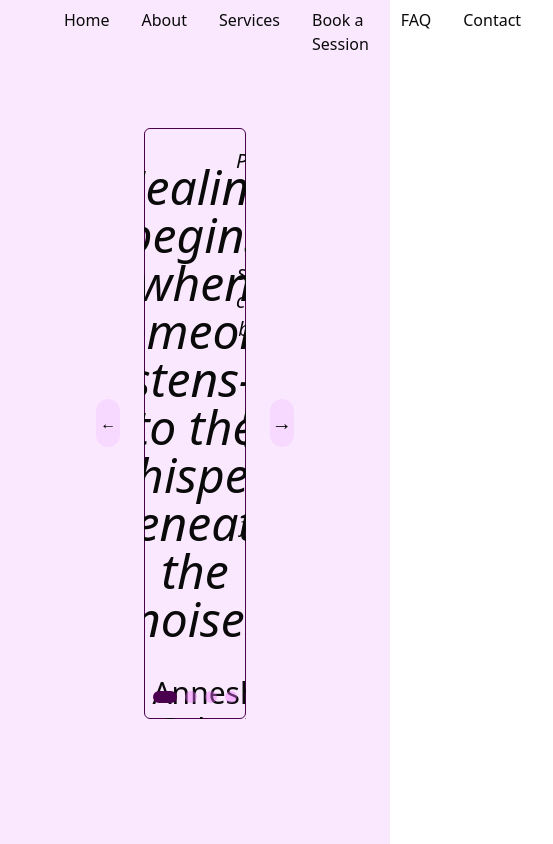
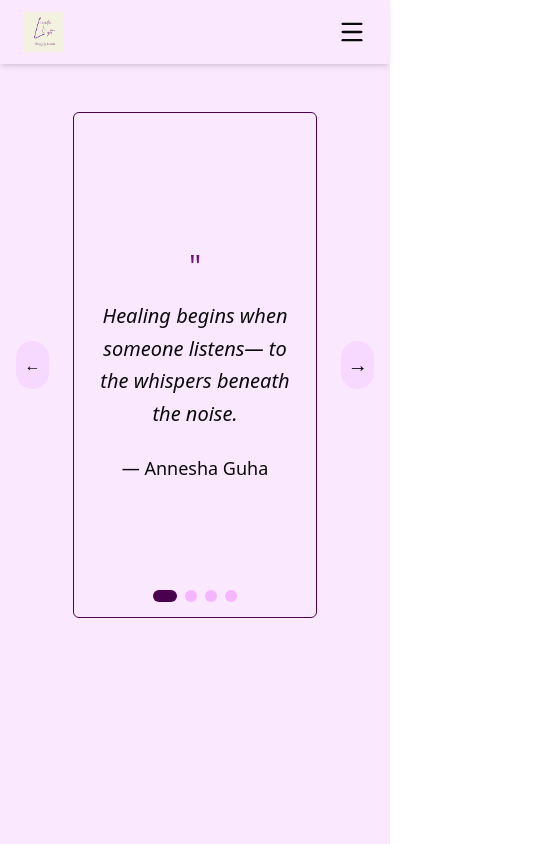
Before and after one commit to Aryanr64x/agwebsite, a Next.js app: page / in a window 390 px wide. Shown: the top 844 px of the page, 553 px wide, since content can reach past the window. Built offline with nearby package versions, Linux system fonts and the light colour scheme.

Commit message:
added welcome and about

```diff
--- a/components/About.tsx
+++ b/components/About.tsx
@@ -3,7 +3,7 @@ import Image from "next/image";
 
 export default function About() {
   return (
-    <section className="py-16 ">
+    <section className="py-16" id="about">
       <div className="max-w-6xl mx-auto px-6">
         <div className="text-center mb-12">
           <h2 className="text-3xl md:text-4xl font-semibold text-gray-900">
@@ -19,7 +19,7 @@ export default function About() {
           <div className="flex justify-center">
             <div className="relative w-80 h-96 rounded-xl overflow-hidden shadow-lg">
               <Image
-                src="/images/annesha.jpg"
+                src="/about.jpg"
                 alt="Annesha Guha"
                 fill
                 className="object-cover"
--- a/components/BookYourSession.tsx
+++ b/components/BookYourSession.tsx
@@ -29,7 +29,7 @@ const steps: Step[] = [
 
 export default function BookJourney() {
   return (
-    <section className="py-16 ">
+    <section className="py-16" id="bookyoursession">
       <div className="max-w-6xl mx-auto px-6">
         <h2 className="text-3xl md:text-4xl font-semibold text-center text-gray-900">
           Book Your Session
--- a/components/FAQ.tsx
+++ b/components/FAQ.tsx
@@ -7,7 +7,7 @@ import {
 
 const FAQ = () => {
   return (
-    <section className="w-full py-20 flex justify-center px-4">
+    <section className="w-full py-20 flex justify-center px-4" id="faq">
       <div className="w-full max-w-5xl">
         {/* FAQ Card */}
         <div className="border border-border rounded-2xl p-8 sm:p-12 backdrop-blur-sm">
--- a/components/GetInTouch.tsx
+++ b/components/GetInTouch.tsx
@@ -26,7 +26,7 @@ const contacts: Contact[] = [
 
 export default function GetInTouch() {
   return (
-    <section className="py-16 ">
+    <section className="py-16 " id="getintouch">
       <div className="max-w-6xl mx-auto px-6">
         <h2 className="text-3xl md:text-4xl font-semibold text-center text-gray-900">
           Get in Touch
--- a/components/Hero.tsx
+++ b/components/Hero.tsx
@@ -1,80 +1,95 @@
-import CustomSlider from "./CustomSlider"
-
+import CustomSlider from "./CustomSlider";
 
 const Hero = () => {
-
   return (
-        <section id="#home">
-            <div className="min-h-screen mx-24">
-                <div className="mt-16">
+    <section id="home" className="pt-20 md:pt-24">
+      <div className="min-h-screen mx-4 sm:mx-6 md:mx-12 lg:mx-24">
+        <div className="mt-8 md:mt-16">
           <CustomSlider
             slides={[
-                            <div className="h-[70vh] border border-fuchsia-950 flex justify-center items-center  rounded-sm text-center">
+              /* Slide 1 */
+              <div className="h-[60vh] md:h-[70vh] border border-fuchsia-950 flex justify-center items-center rounded-sm text-center px-4 md:px-12">
                 <div>
-                                     <div className="text-5xl text-fuchsia-900">
-                                    "
-                                </div>
-                                <div className="text-5xl italic mt-4">
+                  <div className="text-3xl md:text-5xl text-fuchsia-900">"</div>
+
+                  <div className="text-xl sm:text-2xl md:text-4xl italic mt-4 leading-relaxed">
                     Healing begins when someone listens— to the whispers beneath the noise.
                   </div>
-                                <div className="text-3xl mt-8">
+
+                  <div className="text-lg sm:text-xl md:text-3xl mt-6 md:mt-8">
                     — Annesha Guha
                   </div>
                 </div>
               </div>,
 
-                            <div className="h-[70vh] border border-fuchsia-950  flex items-center justify-center rounded-sm text-center ">
+              /* Slide 2 */
+              <div className="h-[60vh] md:h-[70vh] border border-fuchsia-950 flex items-center justify-center rounded-sm text-center px-4 md:px-12">
                 <div>
-                                <div className="text-5xl text-fuchsia-900">
-                                    What is mental health ?
-                                </div>
-                                <div className="text-xl italic mt-8 px-8">
-                                   According to American Psychological Association, Mental health is a state of mind characterized by emotional well-being, good behavioural adjustment, relative freedom from anxiety and disabling symptoms, and a capacity to establish constructive relationships and cope with the ordinary demands and stresses of life.
+                  <div className="text-2xl sm:text-3xl md:text-5xl text-fuchsia-900">
+                    What is mental health?
                   </div>
 
+                  <div className="text-sm sm:text-base md:text-xl italic mt-6 md:mt-8 leading-relaxed">
+                    According to American Psychological Association, mental health is a
+                    state of mind characterized by emotional well-being, good behavioural
+                    adjustment, relative freedom from anxiety and disabling symptoms, and a
+                    capacity to establish constructive relationships and cope with the
+                    ordinary demands and stresses of life.
+                  </div>
                 </div>
               </div>,
-                            <div className="h-[70vh] border border-fuchsia-950  flex items-center justify-center text-center rounded-sm ">
-                                 <div className="px-16">
-                                <div className="text-5xl text-fuchsia-900">
-                                    Why Are Mental and Emotional Well-Being So Important?
+
+              /* Slide 3 */
+              <div className="h-[60vh] md:h-[70vh] border border-fuchsia-950 flex items-center justify-center text-center rounded-sm px-4 md:px-16">
+                <div>
+                  <div className="text-2xl sm:text-3xl md:text-5xl text-fuchsia-900">
+                    Why Are Mental and Emotional Well-Being Important?
                   </div>
-                                <div className="mt-4">
-                                    Mental and emotional well-being are key for thriving and functioning optimally in our daily lives.
+
+                  <div className="mt-4 text-sm sm:text-base md:text-lg">
+                    Mental and emotional well-being are key for thriving and functioning
+                    optimally in our daily lives.
                   </div>
-                                <div className="text-xl italic mt-8  text-left">
-                                   <ul className="list-disc">
-                                        <li>Quality of life: Mental and emotional health are directly linked to the quality of our lives and our levels of life satisfaction.</li>
-                                        <li>Physical health: There is a strong connection between mental health and physical health. Stress, for example, can lead to chronic conditions like heart disease.</li>
-                                        <li>Relationships: Our mental and emotional state affects how we interact with others. Being in a good mental state allows us to form positive and healthy relationships.</li>
+
+                  <ul className="list-disc mt-6 md:mt-8 text-left text-sm sm:text-base md:text-xl space-y-3 px-4">
+                    <li>
+                      <b>Quality of life:</b> Mental and emotional health are directly linked
+                      to life satisfaction.
+                    </li>
+                    <li>
+                      <b>Physical health:</b> Stress can contribute to chronic conditions
+                      like heart disease.
+                    </li>
+                    <li>
+                      <b>Relationships:</b> Good mental health enables positive and healthy
+                      relationships.
+                    </li>
                   </ul>
                 </div>
+              </div>,
 
-                               </div>
-                            </div>,
-                             <div className="h-[70vh] border border-fuchsia-950  flex items-center justify-center text-center rounded-sm ">
-                                 <div className="px-16">
-                                <div className="text-5xl text-fuchsia-900">
+              /* Slide 4 */
+              <div className="h-[60vh] md:h-[70vh] border border-fuchsia-950 flex items-center justify-center text-center rounded-sm px-4 md:px-16">
+                <div>
+                  <div className="text-3xl sm:text-4xl md:text-5xl text-fuchsia-900">
                     Facilities
                   </div>
 
-                                <div className="text-5xl italic mt-8  text-left">
+                  <div className="text-xl sm:text-2xl md:text-4xl italic mt-6 md:mt-8">
                     Psychotherapy and Counselling
                   </div>
 
-                                 <div className="mt-4">
+                  <div className="mt-4 text-sm sm:text-base md:text-lg">
                     Professional online therapy services tailored to your unique needs
                   </div>
-
                 </div>
-                            </div>
+              </div>,
             ]}
           />
         </div>
       </div>
     </section>
-    )
+  );
+};
 
-}
-
-export default Hero
+export default Hero;
--- a/components/Navbar.tsx
+++ b/components/Navbar.tsx
@@ -1,18 +1,70 @@
+"use client";
+
+import { useState } from "react";
 import Image from "next/image";
 import Link from "next/link";
+import { Menu, X } from "lucide-react";
 
-const Navbar = ()=>{
-    return <div className="flex justify-between items-center mx-16 h-16">
-        <div><Image src={'/logo.jpg'}  alt = "logo" width={40} height={40}/></div>
-        <div className="flex">
-            <div className="mr-8 hover:text-amber-600 transition-all duration-100"> <Link href={'#home'}>Home</Link>  </div>
-             <div className="mr-8 hover:text-amber-600 transition-all duration-100"><Link href={'#about'}>About</Link></div>
-              <div className="mr-8 hover:text-amber-600 transition-all duration-100"><Link href={'#services'}>Services</Link></div>
-               <div className="mr-8 hover:text-amber-600 transition-all duration-100"><Link href={'#book-session'}>Book a Session</Link></div>
-                <div className="mr-8 hover:text-amber-600 transition-all duration-100"><Link href={'#faq'}>FAQ</Link></div>
-                <div className="mr-8 hover:text-amber-600 transition-all duration-100"><Link href={'#contact'}>Contact</Link></div>
+const Navbar = () => {
+  const [open, setOpen] = useState(false);
+
+  return (
+    <div className="fixed top-0 left-0 w-full z-50 shadow-md bg-fuchsia-100">
+      <div className="flex justify-between items-center mx-6 md:mx-16 h-16">
+
+        {/* Logo */}
+        <div>
+          <Image src="/logo.jpg" alt="logo" width={40} height={40} />
         </div>
+
+        {/* Desktop Menu */}
+        <div className="hidden md:flex">
+          {navItems.map((item) => (
+            <Link
+              key={item.href}
+              href={item.href}
+              className="mr-8 hover:text-amber-600 transition-all duration-100"
+            >
+              {item.label}
+            </Link>
+          ))}
+        </div>
+
+        {/* Mobile Hamburger */}
+        <button
+          className="md:hidden"
+          onClick={() => setOpen(!open)}
+        >
+          {open ? <X size={28} /> : <Menu size={28} />}
+        </button>
+      </div>
+
+      {/* Mobile Menu */}
+      {open && (
+        <div className="md:hidden shadow-lg">
+          {navItems.map((item) => (
+            <Link
+              key={item.href}
+              href={item.href}
+              onClick={() => setOpen(false)}
+              className="block px-6 py-4 border-b hover:bg-amber-50"
+            >
+              {item.label}
+            </Link>
+          ))}
+        </div>
+      )}
     </div>
-}
+  );
+};
+
+const navItems = [
+  { label: "Home", href: "#" },
+  { label: "About", href: "#about" },
+  { label: "Services", href: "#services" },
+  { label: "Book a Session", href: "#bookyoursession" },
+  { label: "FAQ", href: "#faq" },
+  { label: "Contact", href: "#getintouch" },
+];
 
 export default Navbar;
--- a/components/Services.tsx
+++ b/components/Services.tsx
@@ -36,7 +36,7 @@ const services: Service[] = [
 
 export default function Services() {
   return (
-    <section className="py-16">
+    <section className="py-16" id="services">
       <div className="max-w-6xl mx-auto px-6">
         <h2 className="text-3xl md:text-4xl font-semibold text-center text-gray-900">
           Our Services
--- a/components/Welcome.tsx
+++ b/components/Welcome.tsx
@@ -13,7 +13,7 @@ export default function Welcome() {
 
         <div className="flex justify-center">
           <Image
-            src="/placeholder.jpg"
+            src="/welcome.jpg"
             alt="Safe Space"
             width={500}
             height={500}
```
Also changed, not shown: public/about.jpg (added), public/welcome.jpg (added). Lines whose indentation alone changed are shown as unchanged.
